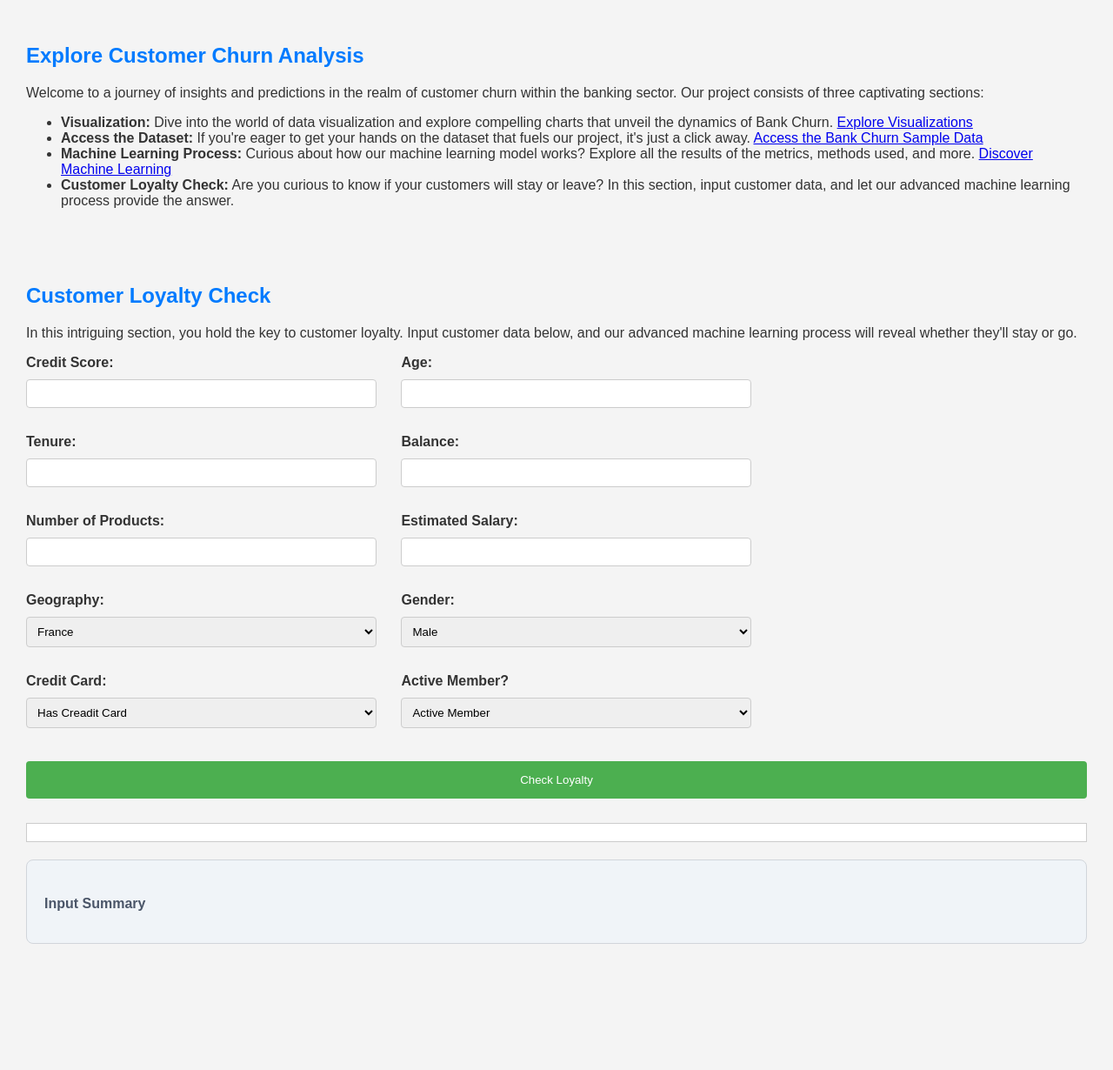
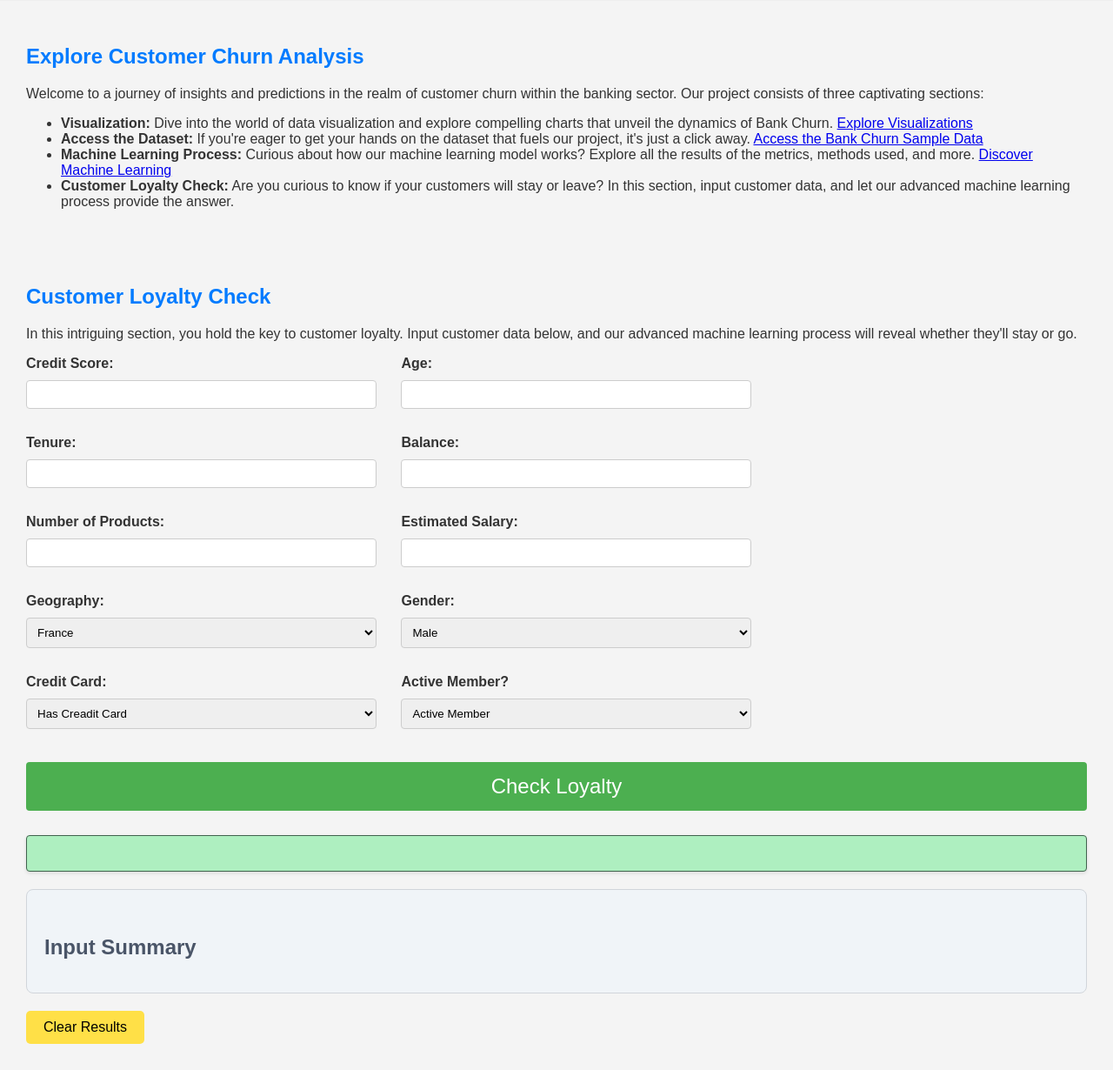
Before and after one commit to Talieh-Sh/Bank_Churn_Project, a Flask app: page / in a window 1280 px wide. Shown: the part 57-1287 px from the top of the page at 87% size. Before the commit the page ends 1142 px from the top, so only its background shows below. Run offline with Flask 3, Linux system fonts and the light colour scheme; parts of the project's set-up code (start-up, migrations or seed data) failed here and were passed over; some libraries are stand-ins or nearby versions.

Commit message:
Styling the customer loyalty buttom, clear results buttom, and input summary section

```diff
--- a/static/css/style-homepage.css
+++ b/static/css/style-homepage.css
@@ -50,6 +50,7 @@ select {
 }
 
 button[type="submit"] {
+    font-size: 24px;
     width: 100%;
     background-color: #4CAF50;
     color: white;
@@ -65,7 +66,70 @@ button[type="submit"]:hover {
 }
 
 #prediction-result {
-    border: 1px solid #ccc;
-    padding: 10px;
-    background-color: white;
+    font-size: 24px; /* Makes the font larger */
+    font-weight: bold; /* Makes the font bolder */
+    color: #31708f; /* Sets a specific color */
+    padding: 20px; /* Adds space around the text */
+    margin-top: 20px; /* Adds space above the element */
+    background-color: #aeefc0; /* Sets a background color */
+    border: 1px solid #41634e; /* Adds a border around the element */
+    border-radius: 4px; /* Rounds the corners of the border */
+    text-align: center; /* Centers the text inside */
+    box-shadow: 0 2px 4px rgba(0, 0, 0, 0.1); /* Adds a subtle shadow for depth */
 }
+
+/* Styles for sticky header */
+.sticky-header {
+    position: -webkit-sticky; /* For Safari */
+    position: sticky;
+    top: 0; /* Set to 0 to stick to the top of the page */
+    background-color: #fff; /* Change as needed */
+    z-index: 1000; /* Ensure it stays on top of other content */
+    border-bottom: 1px solid #eee; /* Optional: adds a line below the header */
+}
+
+
+
+/* New styles for input summary */
+
+.input-summary {
+    background-color: #f0f4f8; /* Lighter background for the summary */
+    border-radius: 8px; /* Rounded corners */
+    border: 1px solid #d1d5db; /* Light border */
+    padding: 20px; /* Padding inside the summary box */
+    margin-top: 20px; /* Margin from the form or any content above */
+}
+.input-summary h4 {
+    font-size: 24px;
+    margin-bottom: 15px; /* Space below the title */
+    color: #4a5568; /* Darker grey for the title */
+}
+.input-summary p {
+    font-size: 18px;
+    color: #2d3748; /* Even darker grey for the text */
+    line-height: 1.5; /* More readable line height */
+}
+
+
+
+/* Styles for the "Clear Results" Button */
+#clear-button {
+    font-size: 16px; /* Adjusts the font size */
+    background-color: #ffe047; /* Sets the background color */
+    color: rgb(0, 0, 0); /* Text color */
+    padding: 10px 20px; /* Top and Bottom, Left and Right padding */
+    border: none; /* Removes the border */
+    border-radius: 5px; /* Rounds the corners */
+    cursor: pointer; /* Changes the cursor to a pointer */
+    transition: background-color 0.3s ease; /* Smooth transition for background color */
+    outline: none; /* Removes the outline */
+    margin-top: 20px; /* Adds space above the button */
+}
+
+#clear-button:hover {
+    background-color: #e3b958; /* Lighter shade for hover state */
+}
+
+#clear-button:focus {
+    outline: none; /* Ensures the outline doesn't appear when focused (for accessibility, consider a different focus style) */
+}
--- a/templates/homepage.html
+++ b/templates/homepage.html
@@ -1,7 +1,7 @@
 <!DOCTYPE html>
 <html>
 <head>
-    <title>Welcome to Customer Churn Project</title>
+    <!-- <title>Welcome to Customer Churn Project</title> -->
     <link rel="stylesheet" type="text/css" href="{{ url_for('static', filename='css/style-homepage.css') }}">
     <style>
         /* Adjust the width of form elements to 33% */
@@ -14,23 +14,6 @@
             margin-right: 0;
         }
 
-        /* New styles for input summary */
-
-        .input-summary {
-            background-color: #f0f4f8; /* Lighter background for the summary */
-            border-radius: 8px; /* Rounded corners */
-            border: 1px solid #d1d5db; /* Light border */
-            padding: 20px; /* Padding inside the summary box */
-            margin-top: 20px; /* Margin from the form or any content above */
-        }
-        .input-summary h4 {
-            margin-bottom: 15px; /* Space below the title */
-            color: #4a5568; /* Darker grey for the title */
-        }
-        .input-summary p {
-            color: #2d3748; /* Even darker grey for the text */
-            line-height: 1.5; /* More readable line height */
-        }
 
 
     </style>
@@ -42,9 +25,11 @@
 
 </head>
 <body>
-    <header>
-        <h1>Welcome to Customer Churn Project</h1>
-    </header>
+    <div class="sticky-header">
+        <header>
+            <h1>Welcome to Customer Churn Project</h1>
+        </header>
+    </div>
 
     <section>
         <h2>Explore Customer Churn Analysis</h2>
@@ -130,15 +115,23 @@
         </form>
         <!-- Display prediction result here -->
         <div id="prediction-result" style="margin-top: 20px;">{{prediction_text}}</div>
-        <!-- <div id="input-summary" style="margin-top: 20px;">{{input_summary}}</div> -->
+
         <!-- Display input summary here -->
-        <div class="input-summary">
+        <div class="input-summary" id="input-summary">
             <h4>Input Summary</h4>
-            <p>{{input_summary|safe}}</p>
+            <p id="summary-content">{{input_summary|safe}}</p>
         </div>
+
+        <!-- Clear Button -->
+        <button id="clear-button">Clear Results</button>
+
+        <script src="{{ url_for('static', filename='js/clearContent.js') }}"></script>
+
+
+
+
 
     </section>
 
-    <!-- <script src="{{ url_for('static', filename='js/data-processing.js') }}"></script> -->
 </body>
 </html>
```
Also changed, not shown: static/css/style.css (line endings or trailing spaces).
